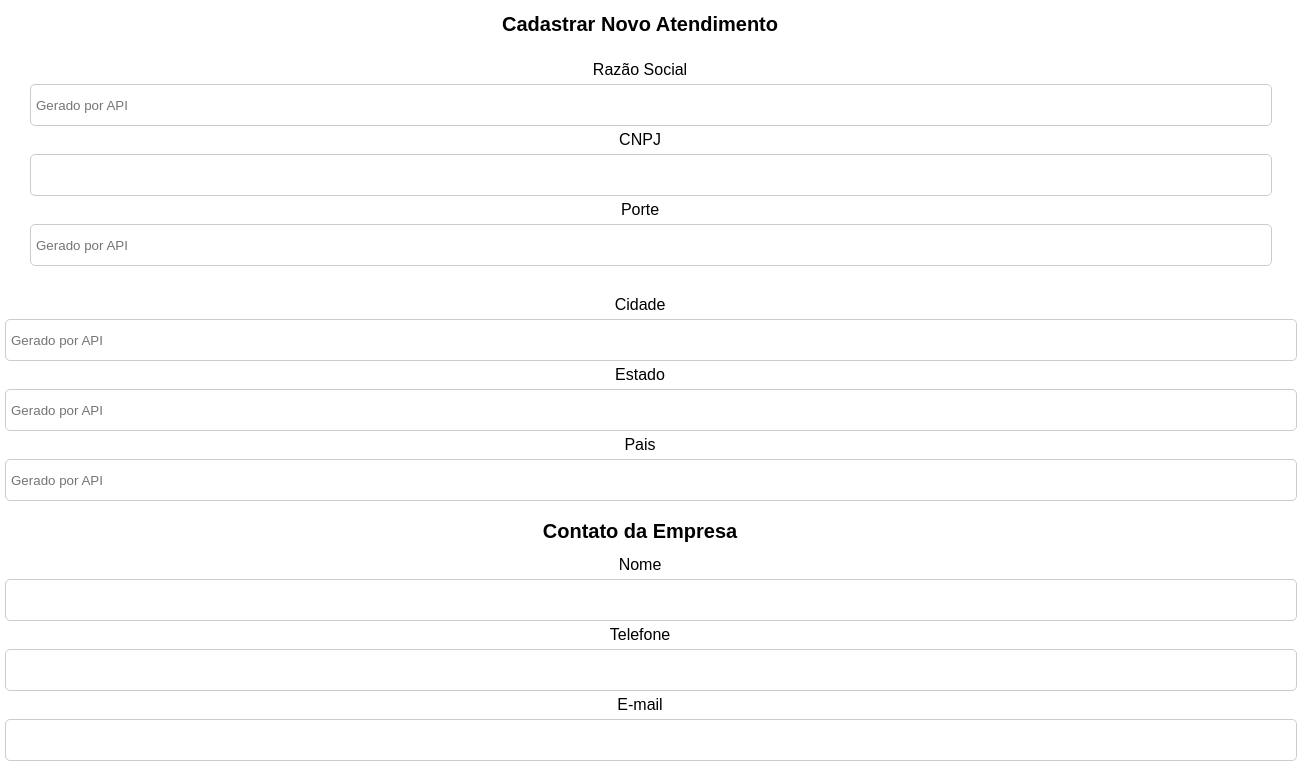
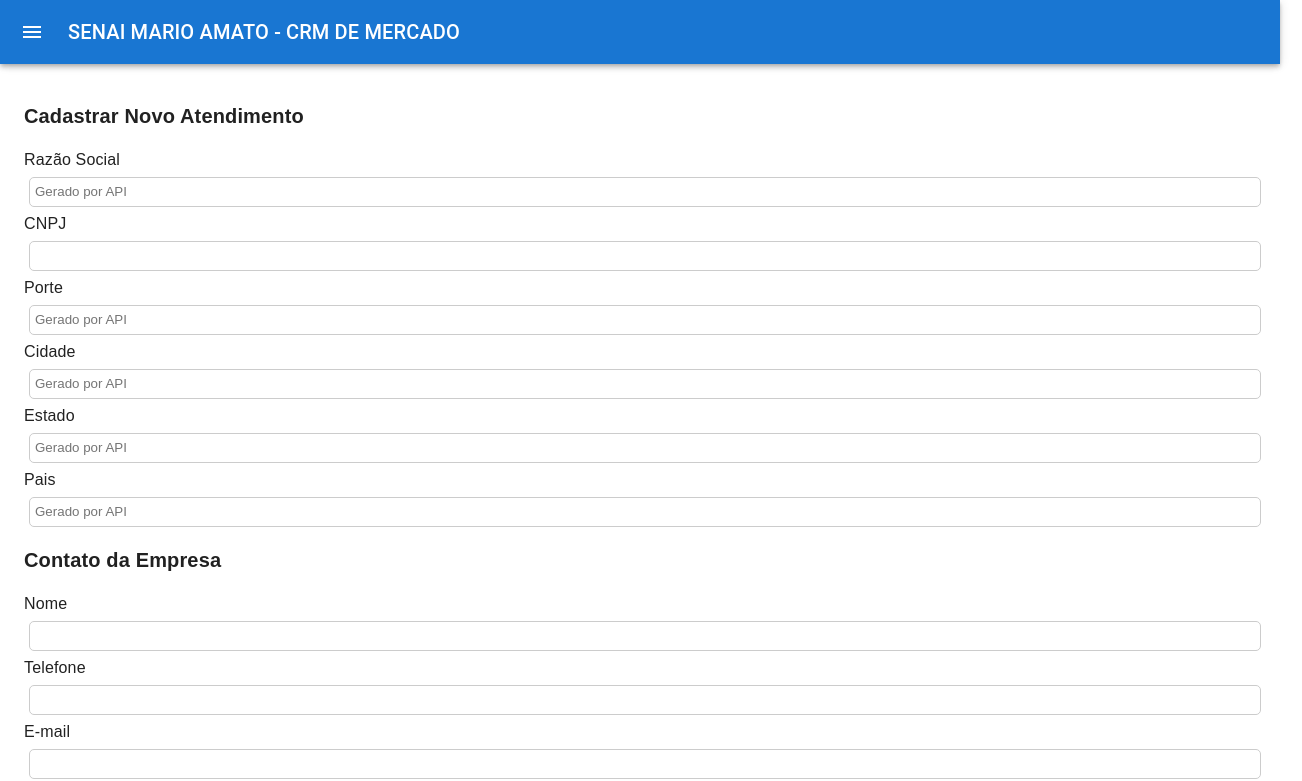
Before and after one commit to ViniciusZancanari/CRM, a React (Create React App) app in the folder front-end/: page /register in a window 1280 px wide. Shown: the top 781 px of the page, 1302 px wide, since content can reach past the window. Built offline with nearby package versions, Linux system fonts and the light colour scheme.

Commit message:
add/PersistentDrawerLeft

```diff
--- a/front-end/package.json
+++ b/front-end/package.json
@@ -3,6 +3,10 @@
   "version": "0.1.0",
   "private": true,
   "dependencies": {
+    "@emotion/react": "^11.11.1",
+    "@emotion/styled": "^11.11.0",
+    "@mui/icons-material": "^5.14.6",
+    "@mui/material": "^5.14.6",
     "@testing-library/jest-dom": "^5.16.5",
     "@testing-library/react": "^13.4.0",
     "@testing-library/user-event": "^13.5.0",
--- a/front-end/src/App.js
+++ b/front-end/src/App.js
@@ -5,6 +5,7 @@
 import Login from './componentes/pages/Login';
 import Edit from './componentes/pages/Edit';
 import Rotas from './componentes/Rotas.js';
+import PersistentDrawerLeft from './componentes/PersistentDrawerLeft';
 
 function App() {
 /*
@@ -22,7 +23,10 @@
 */
   return (
     <div className="App">
-      <Register/>
+
+      <link href="https://fonts.googleapis.com/css2?family=Montserrat:wght@200;300;500;600;700&display=swap" rel="stylesheet"/>
+
+      <PersistentDrawerLeft/>
 
 
     </div>
--- /dev/null
+++ b/front-end/src/componentes/PersistentDrawerLeft.js
@@ -0,0 +1,143 @@
+import * as React from 'react';
+import { styled, useTheme } from '@mui/material/styles';
+import Box from '@mui/material/Box';
+import Drawer from '@mui/material/Drawer';
+import CssBaseline from '@mui/material/CssBaseline';
+import MuiAppBar from '@mui/material/AppBar';
+import Toolbar from '@mui/material/Toolbar';
+import List from '@mui/material/List';
+import Typography from '@mui/material/Typography';
+import Divider from '@mui/material/Divider';
+import IconButton from '@mui/material/IconButton';
+import MenuIcon from '@mui/icons-material/Menu';
+import ChevronLeftIcon from '@mui/icons-material/ChevronLeft';
+import ChevronRightIcon from '@mui/icons-material/ChevronRight';
+import ListItem from '@mui/material/ListItem';
+import ListItemButton from '@mui/material/ListItemButton';
+import ListItemIcon from '@mui/material/ListItemIcon';
+import ListItemText from '@mui/material/ListItemText';
+import InboxIcon from '@mui/icons-material/MoveToInbox';
+import AddCircleIcon from '@mui/icons-material/AddCircle';
+import SearchIcon from '@mui/icons-material/Search';
+import CheckIcon from '@mui/icons-material/Check';
+import Register from './pages/Register';
+
+const drawerWidth = 240;
+
+const Main = styled('main', { shouldForwardProp: (prop) => prop !== 'open' })(
+  ({ theme, open }) => ({
+    flexGrow: 1,
+    padding: theme.spacing(3),
+    transition: theme.transitions.create('margin', {
+      easing: theme.transitions.easing.sharp,
+      duration: theme.transitions.duration.leavingScreen,
+    }),
+    marginLeft: `-${drawerWidth}px`,
+    ...(open && {
+      transition: theme.transitions.create('margin', {
+        easing: theme.transitions.easing.easeOut,
+        duration: theme.transitions.duration.enteringScreen,
+      }),
+      marginLeft: 0,
+    }),
+  }),
+);
+
+const AppBar = styled(MuiAppBar, {
+  shouldForwardProp: (prop) => prop !== 'open',
+})(({ theme, open }) => ({
+  transition: theme.transitions.create(['margin', 'width'], {
+    easing: theme.transitions.easing.sharp,
+    duration: theme.transitions.duration.leavingScreen,
+  }),
+  ...(open && {
+    width: `calc(100% - ${drawerWidth}px)`,
+    marginLeft: `${drawerWidth}px`,
+    transition: theme.transitions.create(['margin', 'width'], {
+      easing: theme.transitions.easing.easeOut,
+      duration: theme.transitions.duration.enteringScreen,
+    }),
+  }),
+}));
+
+const DrawerHeader = styled('div')(({ theme }) => ({
+  display: 'flex',
+  alignItems: 'center',
+  padding: theme.spacing(0, 1),
+  // necessary for content to be below app bar
+  ...theme.mixins.toolbar,
+  justifyContent: 'flex-end',
+}));
+
+export default function PersistentDrawerLeft() {
+  const theme = useTheme();
+  const [open, setOpen] = React.useState(false);
+
+  const handleDrawerOpen = () => {
+    setOpen(true);
+  };
+
+  const handleDrawerClose = () => {
+    setOpen(false);
+  };
+
+  return (
+    <Box sx={{ display: 'flex' }}>
+      <CssBaseline />
+      <AppBar position="fixed" open={open}>
+        <Toolbar>
+          <IconButton
+            color="inherit"
+            aria-label="open drawer"
+            onClick={handleDrawerOpen}
+            edge="start"
+            sx={{ mr: 2, ...(open && { display: 'none' }) }}
+          >
+            <MenuIcon />
+          </IconButton>
+          <Typography variant="h6" noWrap component="div">
+            SENAI MARIO AMATO - CRM DE MERCADO
+          </Typography>
+        </Toolbar>
+      </AppBar>
+      <Drawer
+        sx={{
+          width: drawerWidth,
+          flexShrink: 0,
+          '& .MuiDrawer-paper': {
+            width: drawerWidth,
+            boxSizing: 'border-box',
+          },
+        }}
+        variant="persistent"
+        anchor="left"
+        open={open}
+      >
+        <DrawerHeader>
+          <IconButton onClick={handleDrawerClose}>
+            {theme.direction === 'ltr' ? <ChevronLeftIcon /> : <ChevronRightIcon />}
+          </IconButton>
+        </DrawerHeader>
+        <img src='..\img\ISI_EMBRAPII.jpg'/>
+        <Divider />
+        <List>
+          {['Consultar Propostas', 'Cadastrar Propostas', 'Encerar Propostas'].map((text, index) => (
+            <ListItem key={text} disablePadding>
+              <ListItemButton>
+                <ListItemIcon>
+                {index % 3 === 0 ? <SearchIcon /> : index % 3 === 1 ? <AddCircleIcon /> :<CheckIcon /> }
+                </ListItemIcon>
+                <ListItemText primary={text} />
+              </ListItemButton>
+            </ListItem>
+          ))}
+        </List>
+
+      </Drawer>
+      <Main open={open}>
+        <DrawerHeader />
+        <Register/>
+      </Main>
+    </Box>
+  );
+}
--- a/front-end/src/componentes/pages/index.css
+++ b/front-end/src/componentes/pages/index.css
@@ -1,5 +1,7 @@
 h1{
     font-size: 20px;
+    display: flex;
+    padding-bottom: 3px;
 
 }
 
@@ -10,12 +12,21 @@
     border: 1px solid #ccc;
     padding: 5px;
     margin: 5px;
+
 }
+
+label{
+    display: flex;
+}
+
+
 
 .register{
     font-family: Arial, Helvetica, sans-serif;
 }
 
-.NovoAtendimeto{
-    margin: 25px;
+
+img{
+    width: 240px;
+    height: 100px;
 }
```
Also changed, not shown: front-end/src/componentes/Header.js (deleted), front-end/src/img/ISI_EMBRAPII.jpg (added), 1 other file (tests, documents, lock files or other folders).
